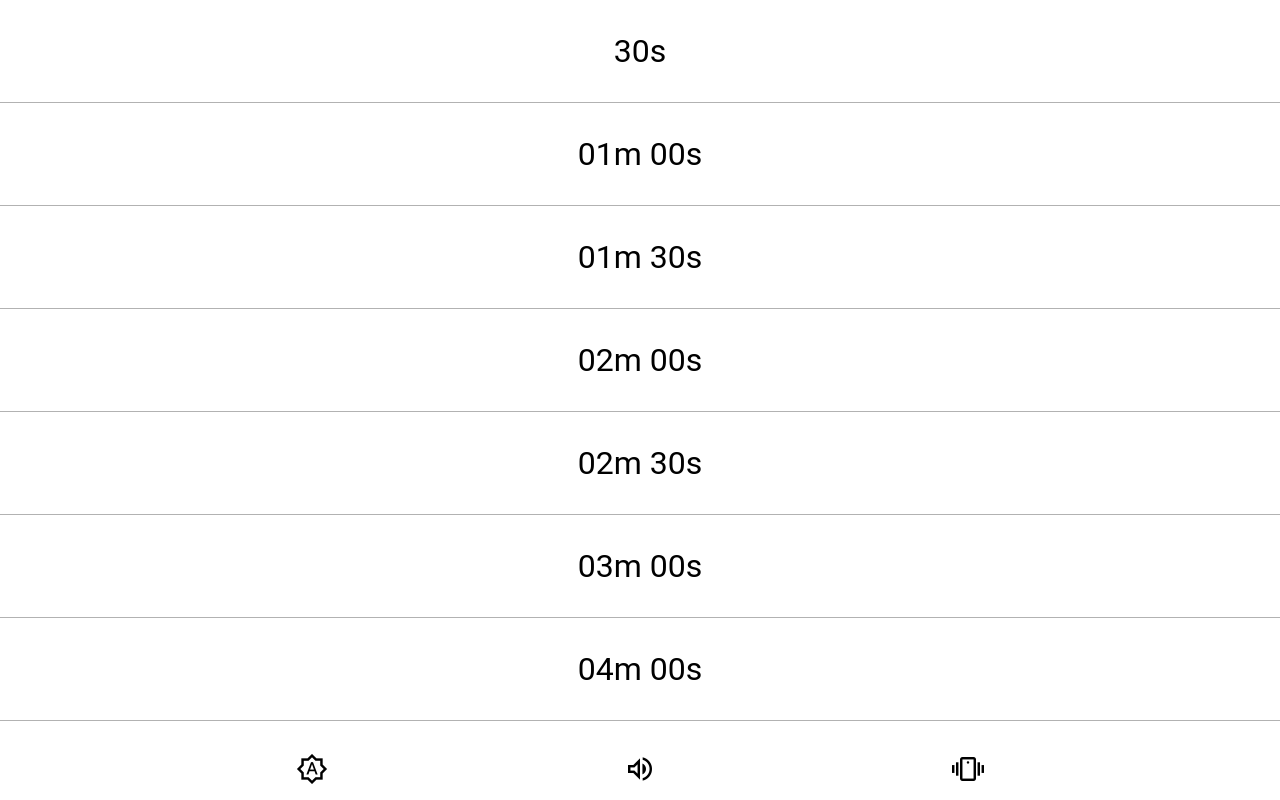
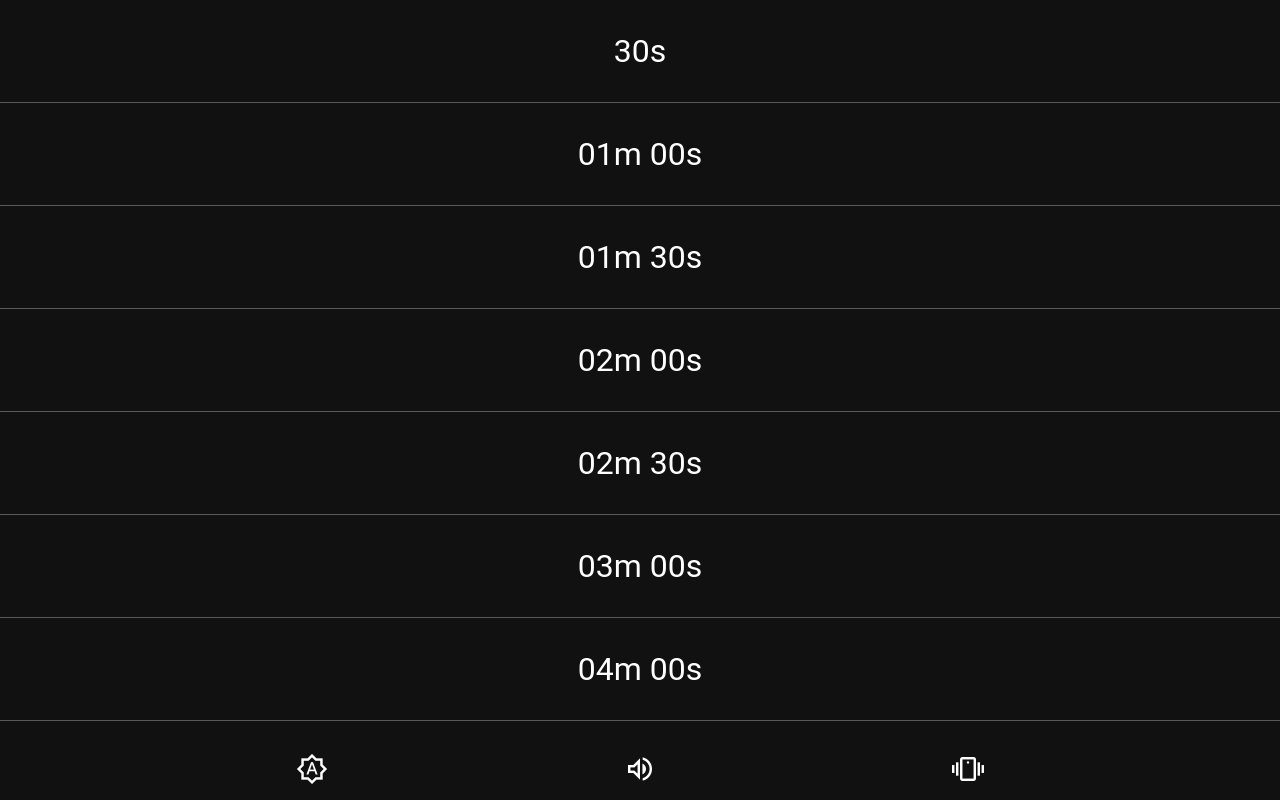
Before and after one commit to markormesher/quick-timer-web, a React (Vite) app: page / in a window 1280 px wide. Built offline with nearby package versions, Linux system fonts and the light colour scheme.

Commit message:
feat: pwa manifest, audio (#6)

```diff
--- a/src/components/app.tsx
+++ b/src/components/app.tsx
@@ -19,6 +19,12 @@ function App(): ReactElement {
   const onTimerFinished = React.useCallback(() => {
     setActiveTimerStart(0);
     setActiveTimerDuration(0);
+
+    if (readPref("sound-enabled") == "on") {
+      new Audio("alarm.mp3").play().catch((err) => {
+        console.log("failed to play audio", err);
+      });
+    }
 
     if (readPref("vibrate-enabled") == "on" && "vibrate" in navigator) {
       navigator.vibrate(1000);
--- a/src/index.html
+++ b/src/index.html
@@ -2,8 +2,12 @@
   <head>
     <title>Quick Timer</title>
     <link rel="stylesheet" type="text/css" href="./style.css" />
+    <link rel="manifest" href="./manifest.json" />
     <script src="./index.tsx" type="module"></script>
     <meta name="viewport" content="width=device-width,initial-scale=1" />
+
+    <meta name="theme-color" content="#ffffff" media="(prefers-color-scheme: light)" />
+    <meta name="theme-color" content="#111111" media="(prefers-color-scheme: dark)" />
   </head>
   <body>
     <div id="output">Loading...</div>
--- a/src/style.css
+++ b/src/style.css
@@ -1,15 +1,23 @@
 html {
   --background-colour: #ffffff;
-  --timer-colour: #eeeeee;
+  --timer-colour: #9BCCFD;
   --divider-colour: rgba(0, 0, 0, 0.3);
   --text-color: #000000;
   --footer-background-colour: rgba(0, 0, 0, 0.1);
 }
 
+html[data-theme="dark"] {
+  --background-colour: #111111;
+  --timer-colour: #014063;
+  --divider-colour: rgba(255, 255, 255, 0.3);
+  --text-color: #ffffff;
+  --footer-background-colour: rgba(255, 255, 255, 0.1);
+}
+
 @media (prefers-color-scheme: dark) {
-  html[data-theme="dark"] {
+  html {
     --background-colour: #111111;
-    --timer-colour: #222222;
+    --timer-colour: #014063;
     --divider-colour: rgba(255, 255, 255, 0.3);
     --text-color: #ffffff;
     --footer-background-colour: rgba(255, 255, 255, 0.1);
```
Also changed, not shown: src/public/icon.png (added), src/public/manifest.json (added), 1 other file (tests, documents, lock files or other folders).
